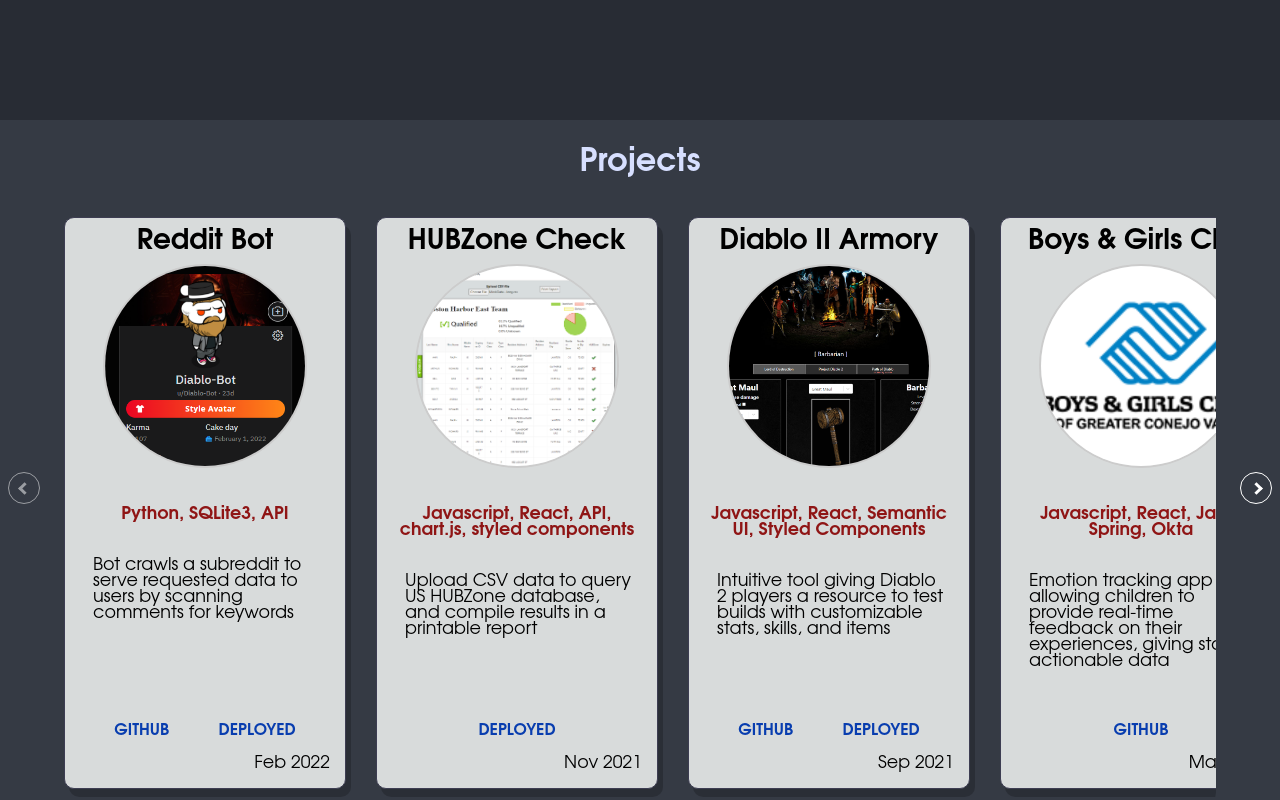
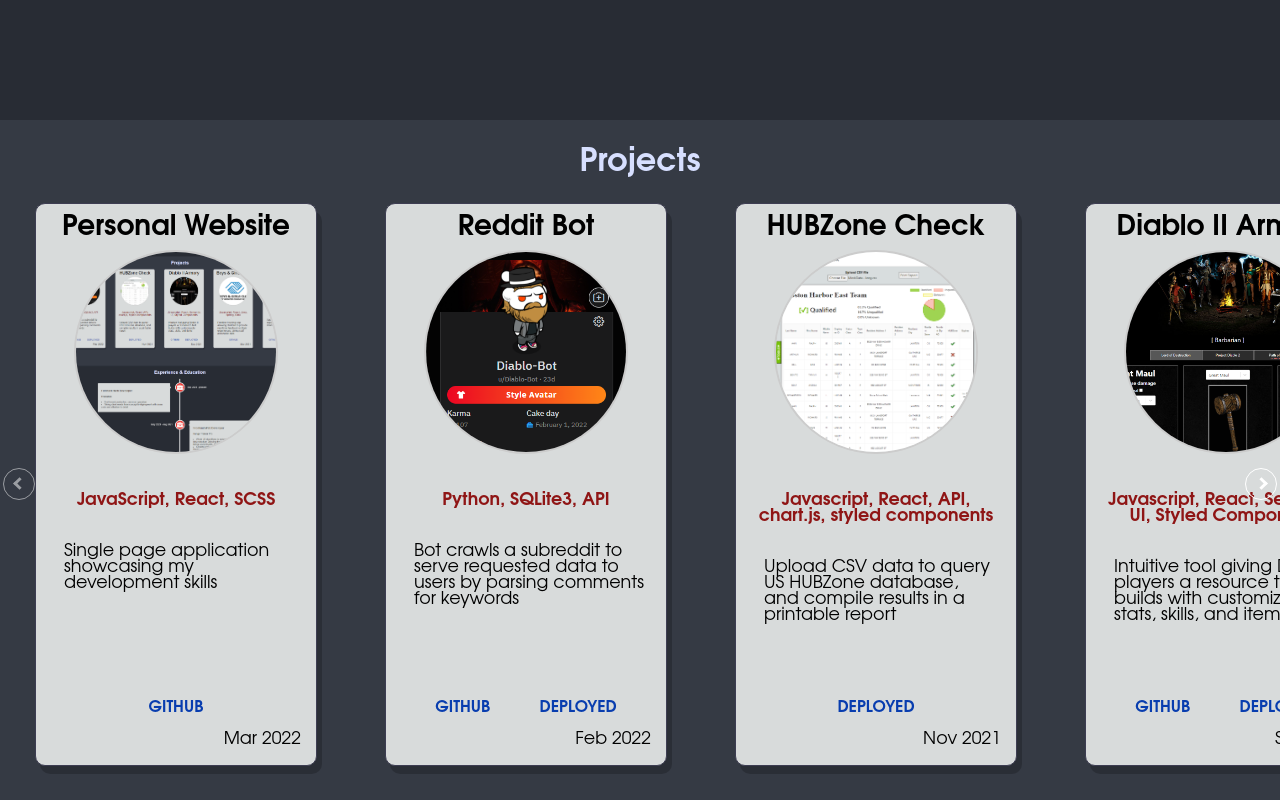
Before and after one commit to ChaseBianchi/portfolio2022, a React (Create React App) app: page / in a window 1280 px wide. Shown: the part 680-1480 px from the top of the page. Built offline with nearby package versions, Linux system fonts and the light colour scheme.

Commit message:
Projects scroll feature
Overhaul how the ProjectTile.js components were being handled in Projects.js so that ProjectTile's could animate position while moving.

Added new project.

```diff
--- a/src/App.scss
+++ b/src/App.scss
@@ -168,7 +168,7 @@
   width: 100%;
   height: auto;
   padding-bottom: 100px;
-  align-items: center;
+  align-items: flex-start;
   position: relative;
 }
 .comp-wrapper h2 {
@@ -189,6 +189,7 @@
   justify-content: center;
   position: absolute;
   top: 45%;
+  z-index: 99;
 }
 .arrow {
   border: solid rgb(255, 255, 255);
@@ -205,35 +206,41 @@
   -webkit-transform: rotate(135deg);
 }
 .leftArrowWrapper {
-  left: 8px;
+  left: 3px;
 }
 .rightArrowWrapper {
-  right: 8px;
+  right: 3px;
 }
 .projectContainer {
-  width: 90%;
-  height: 600px;
+  height: 590px;
   // border: 1px solid rgb(61, 61, 82);
-  border-radius: 10px;
-  display: flex;
-  flex-flow: row nowrap;
-  align-items: center;
-  justify-content: flex-start;
+  // border-radius: 10px;
+  // display: flex;
+  // flex-flow: row nowrap;
+  // align-items: center;
+  // justify-content: flex-start;
   position: relative;
   overflow: hidden;
+  margin-left: 35px;
+}
+.tileWrapper{
+  // border: 1px solid red;
+  height: 100%;
+  width: auto;
+  position: absolute;
+  // left: 0px;
+  transition: left .5s;
 }
 .projectTileContainer {
-  min-width: 280px;
+  // min-width: 280px;
   width: 280px;
   height: 95%;
-  // border: 1px solid red;
   display: flex;
   flex-flow: column nowrap;
   align-items: center;
   justify-content: flex-start;
   position: relative;
-  // margin: 0 20px 0 10px;
-  margin-right: 30px;
+  // margin-left: 35px;
   color: black;
   border: 1px solid rgb(61, 61, 82);
   background-color: rgb(216, 219, 219);
@@ -670,7 +677,7 @@
     font-size: 3rem;
   }
   .projectTileContainer{
-    min-width: 99%;
+    // min-width: 99%;
   }
   // #experience{
   //   height: 1450px;
--- a/src/Components/ProjectTile.js
+++ b/src/Components/ProjectTile.js
@@ -11,20 +11,23 @@
 //     deploy: 'https://www.reddit.com/user/Diablo-Bot/',
 // },
 function ProjectTile(props) {
-  const {name, date, dev, tech, desc, video, image, git, deploy} = props.data
+  const { isActive, arrInd, slideIndex, data, leftPx} = props
+  const {name, date, dev, tech, desc, video, image, git, deploy} = data
+  console.log(leftPx)
+  const isActiveStyle = isActive ? {left: `${350*(slideIndex-arrInd)}px`} : {left: '-400px'}
   return (
+    <div style={{left: leftPx}} className="tileWrapper">
       <div className="projectTileContainer">
           <h3 className='projName'>{name}</h3>
           <p className="date">{date}</p>
           <div className="imgWrapper">
             <img className='projectImg' src={`/media/${image}`} alt={name} />
           </div>
-
           <div className="projectBody">
             {tech ? <p className="tech">{tech}</p> : {}}
             {desc ? <p className="desc">{desc}</p> : {}}
             <span className='tileLinks'>{git ? <a target='_blank' href={git} className="git">GITHUB</a> : ''} {deploy ? <a target='_blank' href={deploy} className="git">DEPLOYED</a> : ''}</span>
-
+          </div>
       </div>
     </div>
   )
--- a/src/Components/Projects.js
+++ b/src/Components/Projects.js
@@ -4,18 +4,30 @@
 const projectArr = [
     {
         id: 0,
+        name: 'Personal Website',
+        date: 'Mar 2022',
+        dev: 'frontend',
+        tech: 'JavaScript, React, SCSS',
+        desc: 'Single page application showcasing my development skills',
+        video: '',
+        image: 'portfolio.png',
+        git: 'https://github.com/ChaseBianchi/portfolio2022',
+        deploy: '',
+    },
+    {
+        id: 1,
         name: 'Reddit Bot',
         date: 'Feb 2022',
         dev: 'backend',
         tech: 'Python, SQLite3, API',
-        desc: 'Bot crawls a subreddit to serve requested data to users by scanning comments for keywords',
+        desc: 'Bot crawls a subreddit to serve requested data to users by parsing comments for keywords',
         video: '',
         image: 'diablobot2.png',
         git: 'https://github.com/ChaseBianchi/Reddit-Bot',
         deploy: 'https://www.reddit.com/user/Diablo-Bot/',
     },
     {
-        id: 1,
+        id: 2,
         name: 'HUBZone Check',
         date: 'Nov 2021',
         dev: 'fullstack',
@@ -27,19 +39,19 @@
         deploy: 'https://hubzone-check.vercel.app/',
     },
     {
-        id: 2,
+        id: 3,
         name: 'Diablo II Armory',
         date: 'Sep 2021',
         dev: 'frontend',
         tech: 'Javascript, React, Semantic UI, Styled Components',
-        desc: 'Intuitive tool giving Diablo 2 players a resource to test builds with customizable stats, skills, and items',
+        desc: 'Intuitive tool giving Diablo II players a resource to test builds with customizable stats, skills, and items',
         video: '',
         image: 'd2armorybig.png',
         git: 'https://github.com/ChaseBianchi/Diablo2-Armory',
         deploy: 'https://diablo2-armory.vercel.app/',
     },
     {
-        id: 3,
+        id: 4,
         name: 'Boys & Girls Club',
         date: 'Mar 2021',
         dev: 'fullstack',
@@ -52,7 +64,7 @@
     },
 
     {
-        id: 4,
+        id: 5,
         name: 'Potluck Planner',
         date: 'Mar 2021',
         dev: 'frontend',
@@ -81,8 +93,8 @@
     <div id='projects' className="comp-wrapper">
         <h2>Projects</h2>
         <div onClick={handleLeftArrow} style={slideIndex===0 ? {opacity: '50%'} : {opacity: '100%'}}className="arrowWrapper leftArrowWrapper"><i className="arrow left"></i></div>
-        <div className="projectContainer">
-                {filteredProjects.map(proj=><ProjectTile key={proj.id} data={proj}/>)}
+        <div style={{width: `${350*projectArr.length}px`}} className="projectContainer">
+                {projectArr.map(proj=><ProjectTile slideIndex={slideIndex} isActive={proj.id<slideIndex ? false : true} key={proj.id} arrInd={proj.id} data={proj} leftPx={`${350*(proj.id-slideIndex)}px`}/>)}
         </div>
         <div onClick={handleRightArrow} style={slideIndex===projectArr.length-1 ? {opacity: '50%'} : {opacity: '100%'}} className="arrowWrapper rightArrowWrapper"><i className="arrow right"></i></div>
     </div>
```
Also changed, not shown: public/media/portfolio.png (added), src/images/portfolio.png (added). Lines whose indentation alone changed are shown as unchanged.
